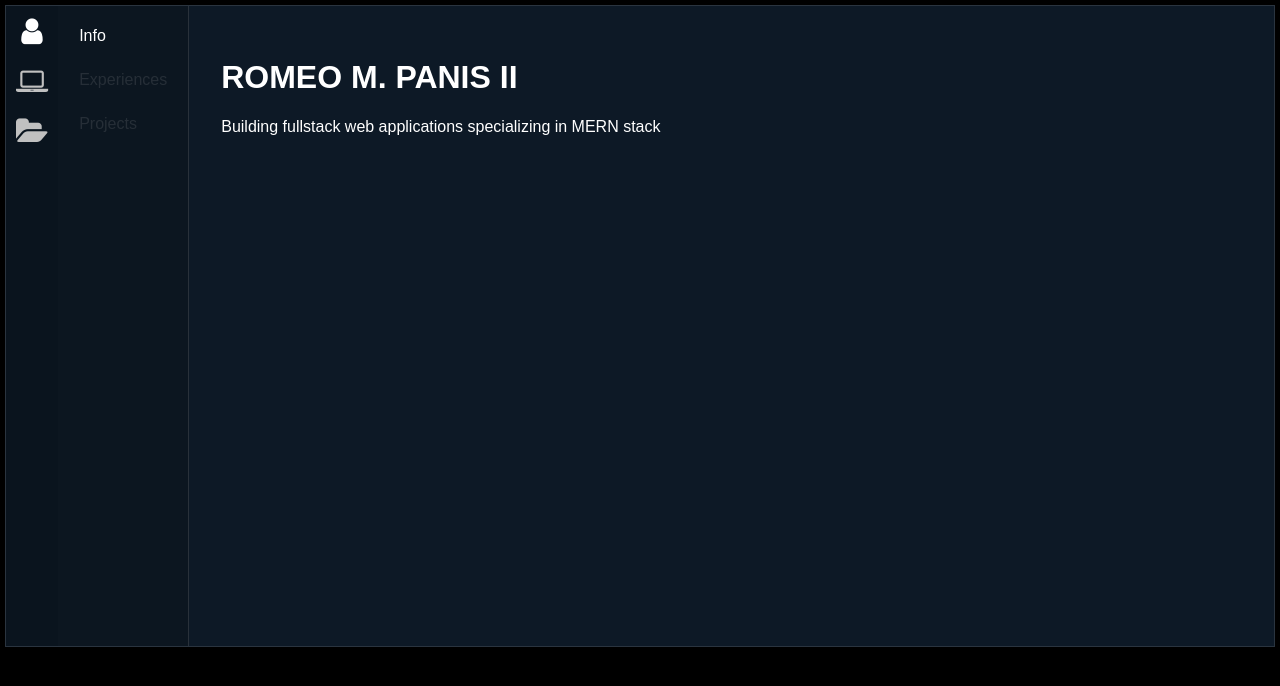
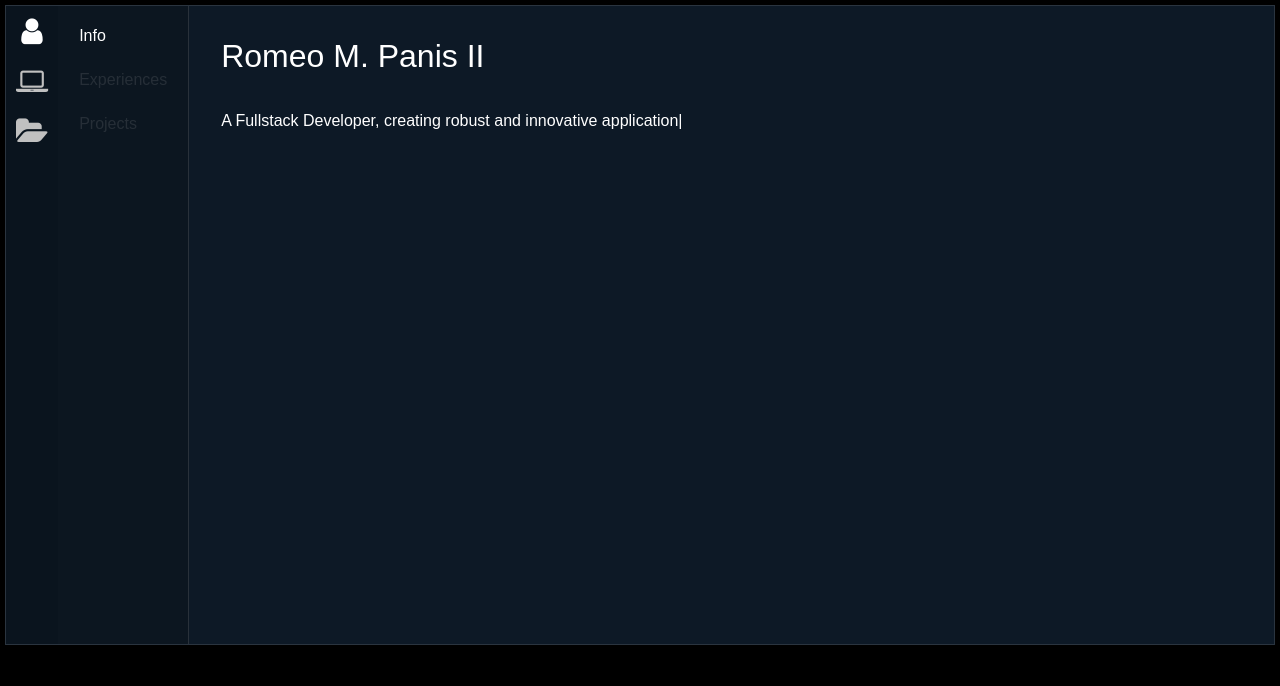
Before and after one commit to ikukee/Web-Portfolio, a React (Create React App) app in the folder client-side/: page / in a window 1280 px wide. Shown: the top 686 px of the page. Built offline with nearby package versions, Linux system fonts and the light colour scheme.

Commit message:
animation

```diff
--- a/client-side/package.json
+++ b/client-side/package.json
@@ -11,6 +11,7 @@
     "react-dom": "^18.2.0",
     "react-router-dom": "^6.22.3",
     "react-scripts": "5.0.1",
+    "react-type-animation": "^3.2.0",
     "web-vitals": "^2.1.4"
   },
   "scripts": {
--- a/client-side/public/index.html
+++ b/client-side/public/index.html
@@ -1,15 +1,13 @@
 <!DOCTYPE html>
 <html lang="en">
+
   <head>
     <meta charset="utf-8" />
     <link rel="icon" href="%PUBLIC_URL%/favicon.ico" />
     <meta name="viewport" content="width=device-width, initial-scale=1" />
     <meta name="theme-color" content="#000000" />
-    <link rel="stylesheet" href="https://cdnjs.cloudflare.com/ajax/libs/font-awesome/4.7.0/css/font-awesome.min.css"/>
-    <meta
-      name="description"
-      content="Web site created using create-react-app"
-    />
+    <link rel="stylesheet" href="https://cdnjs.cloudflare.com/ajax/libs/font-awesome/4.7.0/css/font-awesome.min.css" />
+    <meta name="description" content="Web site created using create-react-app" />
     <link rel="apple-touch-icon" href="%PUBLIC_URL%/logo192.png" />
     <!--
       manifest.json provides metadata used when your web app is installed on a
@@ -25,8 +23,9 @@
       work correctly both with client-side routing and a non-root public URL.
       Learn how to configure a non-root public URL by running `npm run build`.
     -->
-    <title>React App</title>
+    <title>Romeo Panis II</title>
   </head>
+
   <body>
     <noscript>You need to enable JavaScript to run this app.</noscript>
     <div id="root"></div>
@@ -41,4 +40,5 @@
       To create a production bundle, use `npm run build` or `yarn build`.
     -->
   </body>
+
 </html>
--- a/client-side/src/components/experience-bubble/experience.js
+++ b/client-side/src/components/experience-bubble/experience.js
@@ -1,6 +1,7 @@
 import React from 'react'
 import "./experience.css";
 import nocsAMS from "../../assets/nocsams.jpg"
+import { TypeAnimation } from 'react-type-animation';
 export const Experience = () => {
     return (
         <div>
@@ -25,7 +26,7 @@ export const Experience = () => {
                 <p>Docker, Linux commands, NodeJS, ReactJS, Javascript, MongoDB, REST API, Web security features, Architectural patterns.</p>
                 <div class="attached-items">
                     <div class="item-card">
-                        <img src={nocsAMS} style={{height:"250px"}}/>
+                        <img src={nocsAMS} style={{ height: "250px" }} />
                     </div>
                 </div>
             </div>
--- a/client-side/src/components/info.js
+++ b/client-side/src/components/info.js
@@ -1,10 +1,38 @@
 import React from 'react'
+import { TypeAnimation } from 'react-type-animation';
+const CURSOR_CLASS_NAME = 'custom-type-animation-cursor';
 
 export const Info = () => {
   return (
     <div>
-        <h1>ROMEO M. PANIS II</h1>
-        <p>Building fullstack web applications specializing in MERN stack</p>
+      <TypeAnimation
+        cursor={false}
+        sequence={[
+          // Same substring at the start will only be typed out once, initially
+          1000,
+          'Romeo M. Panis II \n\n',
+          (el) => el.classList.remove(CURSOR_CLASS_NAME)
+        ]}
+        wrapper="span"
+        speed={80}
+        style={{ whiteSpace: 'pre-line', fontSize: '2em', display: 'block' }}
+
+
+      />
+      <TypeAnimation
+        sequence={[
+          2000,
+          'A Fullstack Developer, creating robust and innovative application',
+          1000,
+          (el) => el.classList.remove(CURSOR_CLASS_NAME)
+        ]}
+        wrapper="span"
+        speed={70}
+        style={{ whiteSpace: 'pre-line', fontSize: '1em', display: 'block' }}
+        repeat={Infinity}
+        s
+      />
+
     </div>
   )
 }
```
Also changed, not shown: client-side/src/components/footer/footer.js (deleted, +0 -7 lines), client-side/src/index.css (+11 -5 lines), 1 other file (tests, documents, lock files or other folders).
